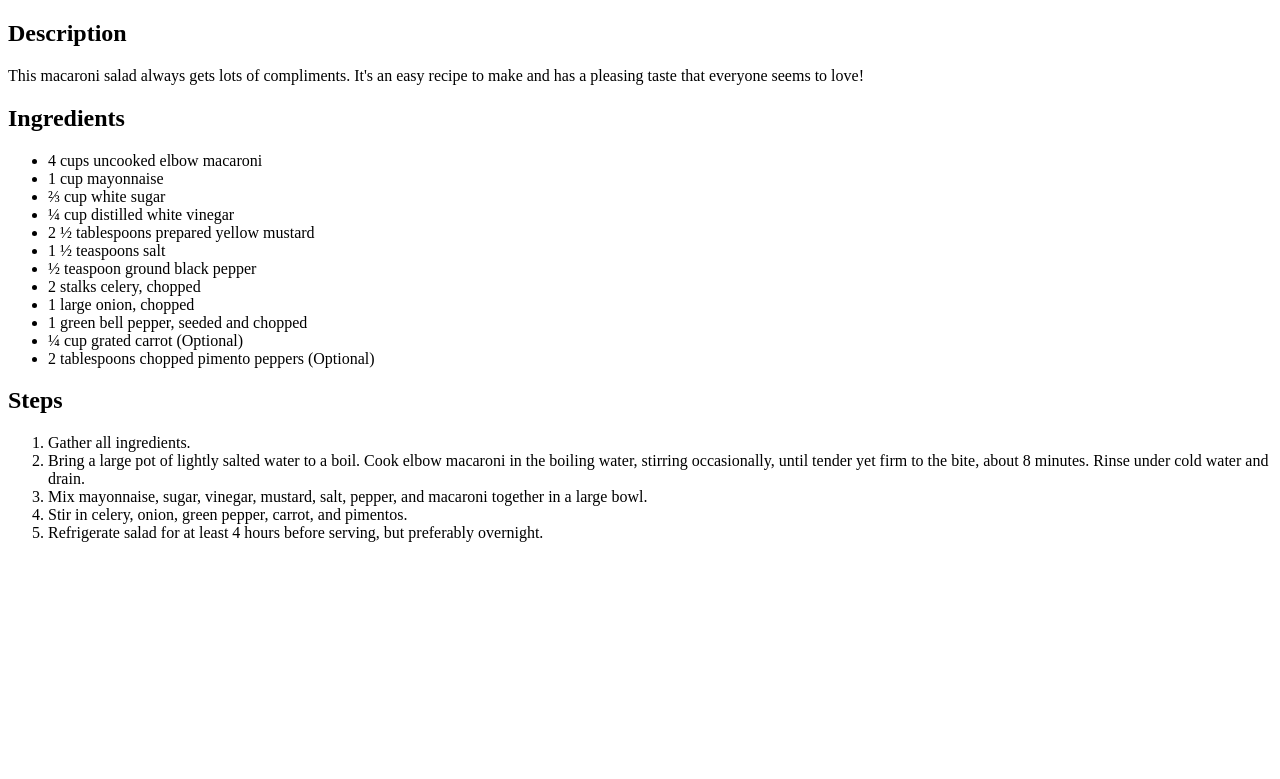
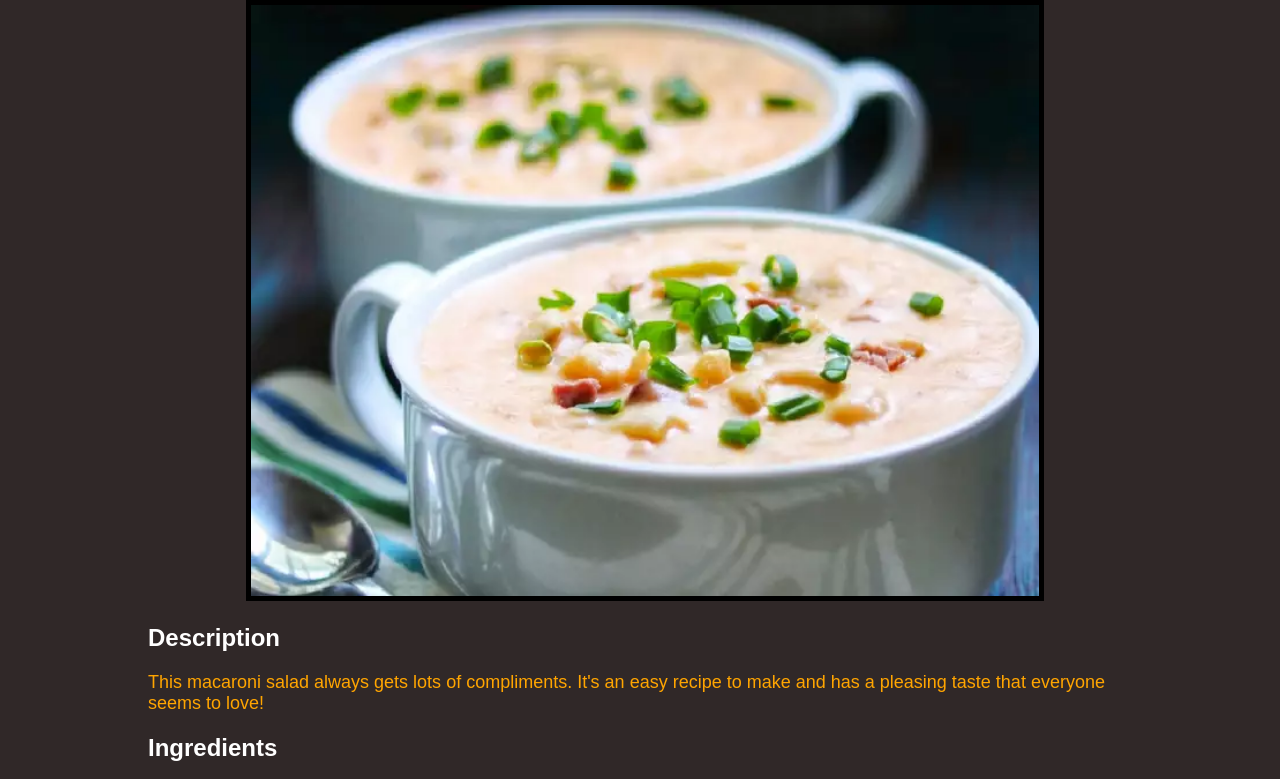
Before and after one commit to Ovoki/odin-recipes, a plain HTML site: page templates/Classic Macaroni Salad.html in a window 1280 px wide. Shown: the part 98-877 px from the top of the page. Before the commit the page ends 800 px from the top, so only its background shows below. Drawn offline with Linux system fonts and the light colour scheme.

Commit message:
changed the format of the image in the html file

```diff
--- a/templates/Classic Macaroni Salad.html
+++ b/templates/Classic Macaroni Salad.html
@@ -4,11 +4,11 @@
     <meta charset="UTF-8">
     <meta name="viewport" content="width=device-width, initial-scale=1.0">
     <title>Classic Macaroni Salad</title>
-    <link rel="stylesheet" href="/static/css/Classic Macaroni Salad.css">
+    <link rel="stylesheet" href="../css/Easy_Slow_Cooker_Cheesy_Potato_Soup_with_Ham.css">
 </head>
 <body>
     <h1>Classic Macaroni Salad</h1>
-    <img src="/static/Easy_Slow_Cooker_Cheesy_Potato_Soup_with_Ham.png" alt="Classic Macaroni Salad">
+    <img src="../static/images/Easy_Slow_Cooker_Cheesy_Potato_Soup_with_Ham.png" alt="Classic Macaroni Salad">
     <h2>Description</h2>
     <p>This macaroni salad always gets lots of compliments. It's an easy recipe to make and has a pleasing taste that everyone seems to love!</p>
     <h2>Ingredients</h2>
```
Also changed, not shown: templates/Easy_Slow_Cooker_Cheesy_Potato_Soup_with_Ham.html (+2 -2 lines).
